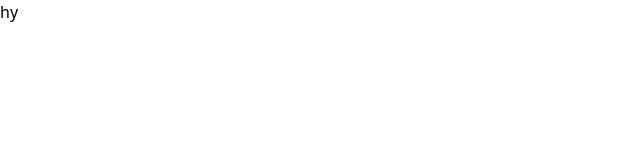
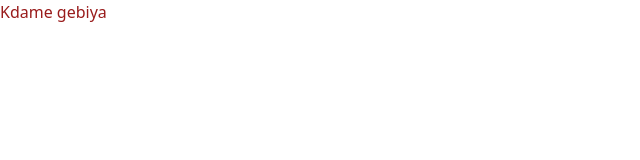
Before and after one commit to atsed27/Kidame_gebiya, a Next.js app: page / in a window 1280 px wide. Shown: the top 160 px of the page, without its empty margins (0-640 px from the left). Built offline with nearby package versions, Linux system fonts and the light colour scheme.

Commit message:
tailwind is succes start

```diff
--- a/pages/index.js
+++ b/pages/index.js
@@ -1,3 +1,14 @@
+import Head from 'next/head';
+
 export default function Home() {
-  return <div>hy</div>;
+  return (
+    <div>
+      <Head>
+        <title>Kidame Gbiya</title>
+      </Head>
+      <div>
+        <h1 className="text-red-800">Kdame gebiya</h1>
+      </div>
+    </div>
+  );
 }
```
